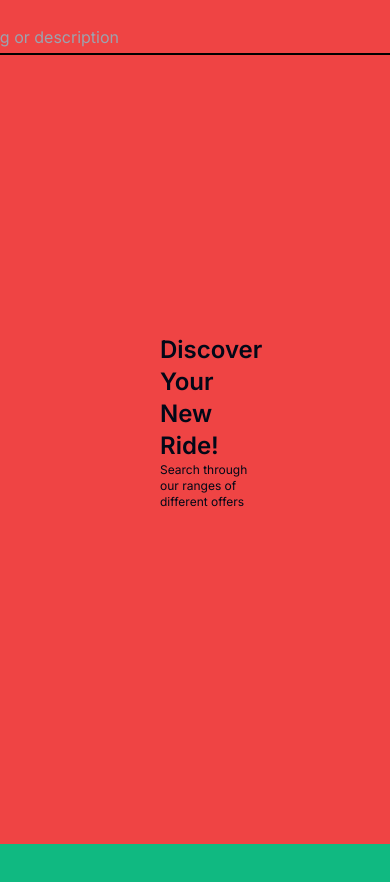
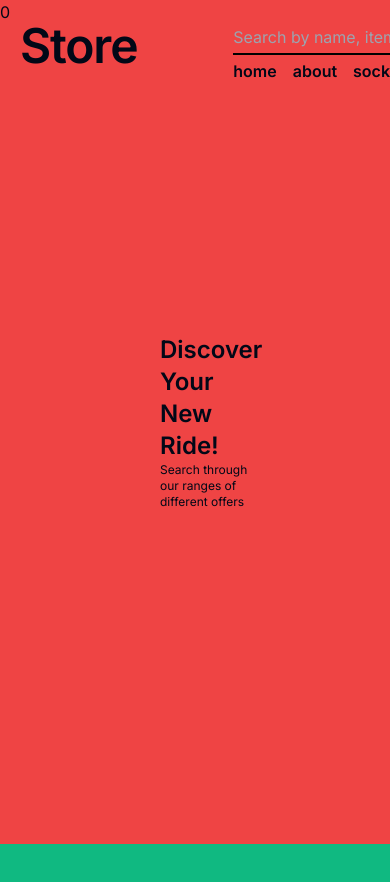
Before and after one commit to fishnchipa/Ecommerce-frontend, a Next.js app: page / in a window 390 px wide. Shown: the top 882 px of the page. Built offline with nearby package versions, Linux system fonts and the light colour scheme.

Commit message:
responsive nav bar

```diff
--- a/components/ui/nav-bar.tsx
+++ b/components/ui/nav-bar.tsx
@@ -18,29 +18,43 @@ const NavBar = () => {
 	const [opacity, setOpacity] = useState(0);
 	const divRef = useRef<HTMLDivElement | null>(null);
 
+	// useEffect(() => {
+	// 	const nav = divRef.current;
+	// 	if (nav) {
+	// 		const navHeight = nav.clientHeight;
+	// 		const range = 100;
+	// 		const offset = navHeight / 2;
+
+	// 		const scrollPage = (e: Event) => {
+	// 			let calc = 1 - (window.scrollY - offset - range) / range
+	// 			if (calc > 0) {
+	// 				calc = 0;
+	// 			} else {
+	// 				calc = 1;
+	// 			}
+	// 			console.log(calc)
+
+	// 			setOpacity(calc);
+	// 		}
+	// 		window.addEventListener("scroll", scrollPage);
+
+	// 		return () => {
+	// 			window.removeEventListener("keydown", scrollPage);
+	// 		};
+	// 	}
+	// }, [])
+
+	const [width, setWidth] = useState(0);
+
 	useEffect(() => {
-		const nav = divRef.current;
-		if (nav) {
-			const navHeight = nav.clientHeight;
-			const range = 100;
-			const offset = navHeight / 2;
+		const res = () => {
+			setWidth(window.innerWidth)
+		}
 
-			const scrollPage = (e: Event) => {
-				let calc = 1 - (window.scrollY - offset - range) / range
-				if (calc > 0) {
-					calc = 0;
-				} else {
-					calc = 1;
-				}
-				console.log(calc)
+		window.addEventListener("resize", res);
 
-				setOpacity(calc);
-			}
-			window.addEventListener("scroll", scrollPage);
-
-			return () => {
-				window.removeEventListener("keydown", scrollPage);
-			};
+		return () => {
+			window.removeEventListener("resize", res);
 		}
 	}, [])
 
@@ -48,27 +62,31 @@ const NavBar = () => {
 		<>
 			<div
 				className={`flex flex-row justify-center items-center w-screen
-				fixed bg-red-500 transition duration-500 bg-opacity-${opacity}`}
+				fixed transition bg-red-500 duration-500 bg-opacity-${opacity}`}
 				ref={divRef}
 			>
-				<div className="flex flex-row w-[1200px] items-center justify-between ">
+				<div className="flex flex-row  second:w-[1200px] w-full items-center justify-between px-5 ">
 					<Link
 						href="/"
-						className="text-5xl font-semibold tracking-tight pr-[4rem]"
+						className="text-5xl font-semibold tracking-tight mr-[6rem]"
 					>
 						Store
 					</Link>
-					<div className="flex flex-row gap-x-[5rem] mt-5">
-						<div className="flex flex-col gap-y-1">
+					<div className="flex flex-row gap-x-[3rem] mt-5 w-full ">
+						<div className="flex flex-col gap-y-1 w-full ">
 							<SearchBar />
 							<QuickLinks value={a} />
 						</div>
-						<div className="h-[35px] flex flex-row gap-x-4 items-center">
+						<div className="h-[35px] flex flex-row gap-x-4 items-center  ">
 							<CartIcon />
 							<ProfileIcon />
 						</div>
 					</div>
+
 				</div>
+			</div>
+			<div className="absolute">
+				{width}
 			</div>
 
 		</>
--- a/components/ui/quick-links.tsx
+++ b/components/ui/quick-links.tsx
@@ -5,7 +5,7 @@ import React from 'react'
 const QuickLinks = ({value}: QuickLinksProps) => {
 	return (
 
-			<div className="flex flex-row h-fit w-full gap-x-4 pb-2">
+			<div className="flex flex-row h-fit w-fit gap-x-4 pb-2">
 				{value.map((items) => {
 					return (
 						<Link key={items.content} href={items.page} className="font-semibold">{items.content}</Link>
--- a/components/ui/search-bar.tsx
+++ b/components/ui/search-bar.tsx
@@ -11,7 +11,7 @@ const SearchBar = () => {
 
 	} = useForm()
 	return (
-		<form className=" w-[50rem] relative ">
+		<form className="first:w-[50rem] relative w-full ">
 			<input
 				className="w-full h-[35px] ring-offset-background focus-visible:outline-none
 				border-b-2 border-black focus-visible:border-sky-400 transition bg-transparent"
@@ -22,14 +22,10 @@ const SearchBar = () => {
 			<button>
 				<Search
 					size={25}
-					className="absolute top-1 right-2"
+					className="absolute top-1 right-2 "
 				/>
 			</button>
 		</form>
-
-
-
-
 
 	)
 }
```
